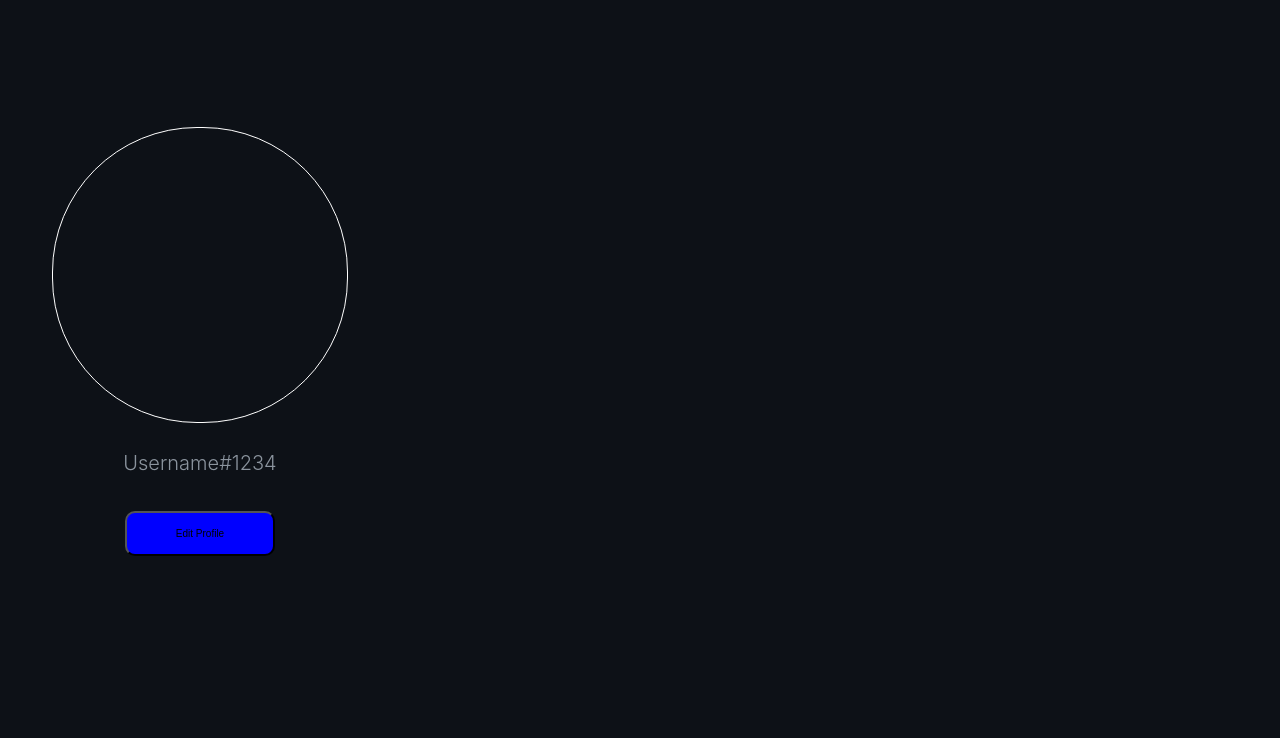
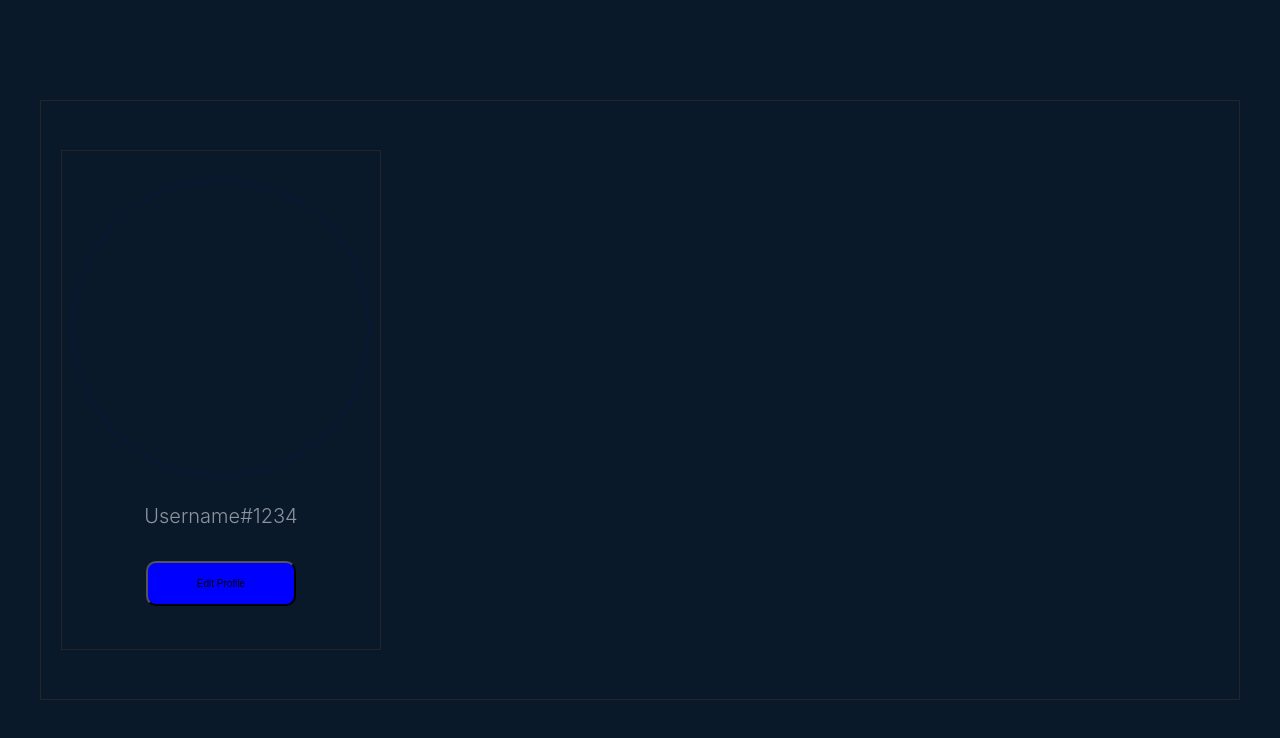
Before and after one commit to aditya7483/codegram-FE, a React (Create React App) app: page / in a window 1280 px wide. Shown: the top 738 px of the page. Built offline with nearby package versions, Linux system fonts and the light colour scheme.

Commit message:
borders and theme added

```diff
--- a/src/Pages/Profile-View/ProfileView.css
+++ b/src/Pages/Profile-View/ProfileView.css
@@ -1,5 +1,5 @@
 *{
-    background:  #0d1117;
+    background: rgb(10, 25, 41);
     box-sizing: border-box;
 }
 
@@ -8,25 +8,30 @@
     flex-direction: column;
     justify-content: center;
     align-items: center;
-    height: 600px;
+    height: 800px;
     width: auto;
 }
 .user{
     width: 1200px;
-    height: 500px;
+    height: 600px;
+    border: 1px solid rgba(37, 38, 39, 0.952);
+    padding-left: 20px;
+    display: flex;
+    align-items: center;
 }
 .user-container{
     display: flex;
     justify-content: center;
     align-items: center;
     flex-direction: column;
-    height: 600px;
+    height: 500px;
     width: 320px;
+    border: 1px solid rgba(37, 38, 39, 0.952);
 }
 
 .user-profile-container{
     float: left;
-    border: 1px solid white;
+    border: 1px solid rgba(11, 23, 66, 0.952);
     border-radius: 145px;
     height: 296px;
     width: 296px;
@@ -46,8 +51,8 @@
     font-style: normal;
 }
 .edit-profile-button{
-    height: 80px;
-    width: 250px;
+    height: 75px;
+    width: 180px;
     display: flex;
     justify-content: center;
     align-items: center;
@@ -58,4 +63,5 @@ button{
     font-size: 10px;
     background-color: blue;
     border-radius: 10px;
+    cursor: pointer;
 }
```
